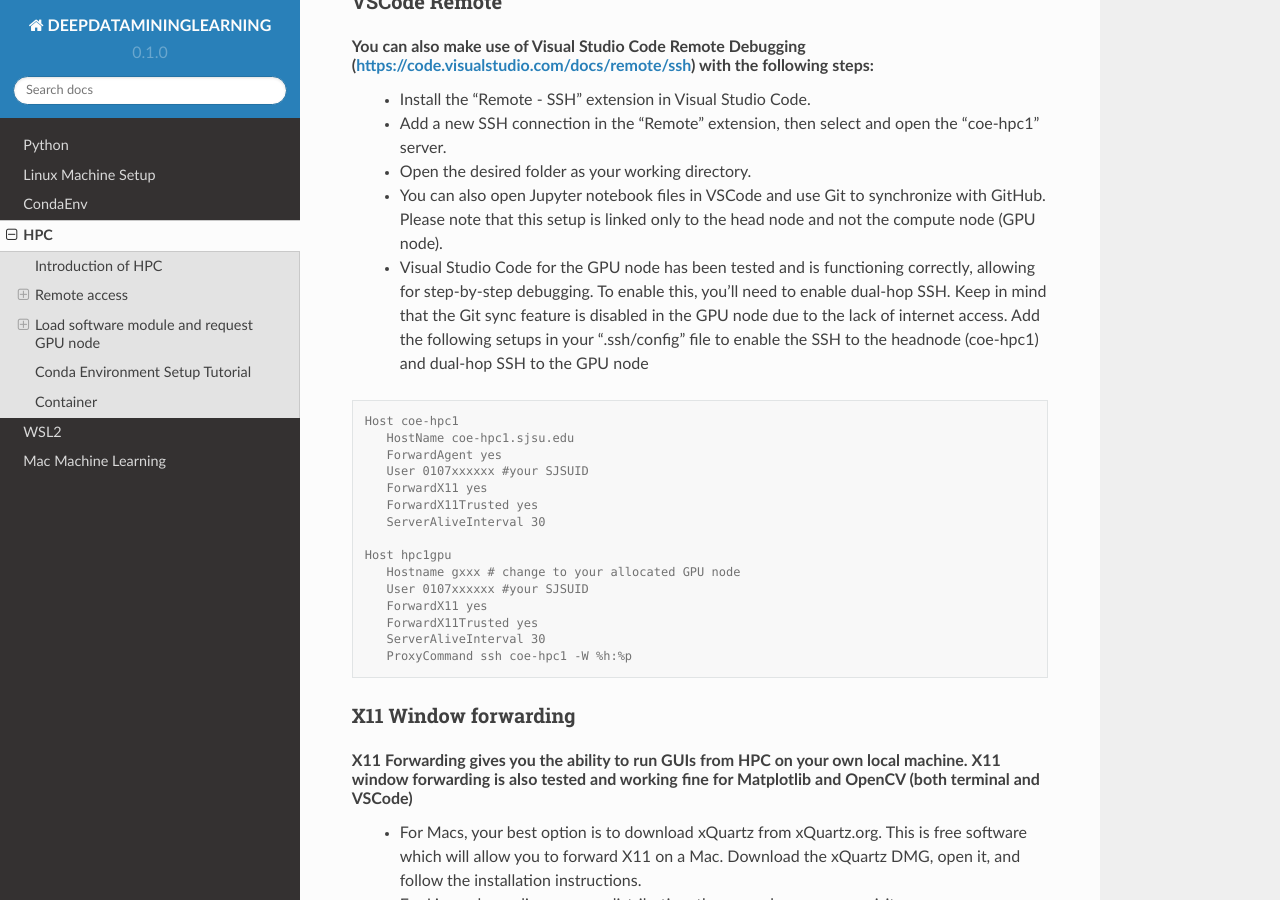
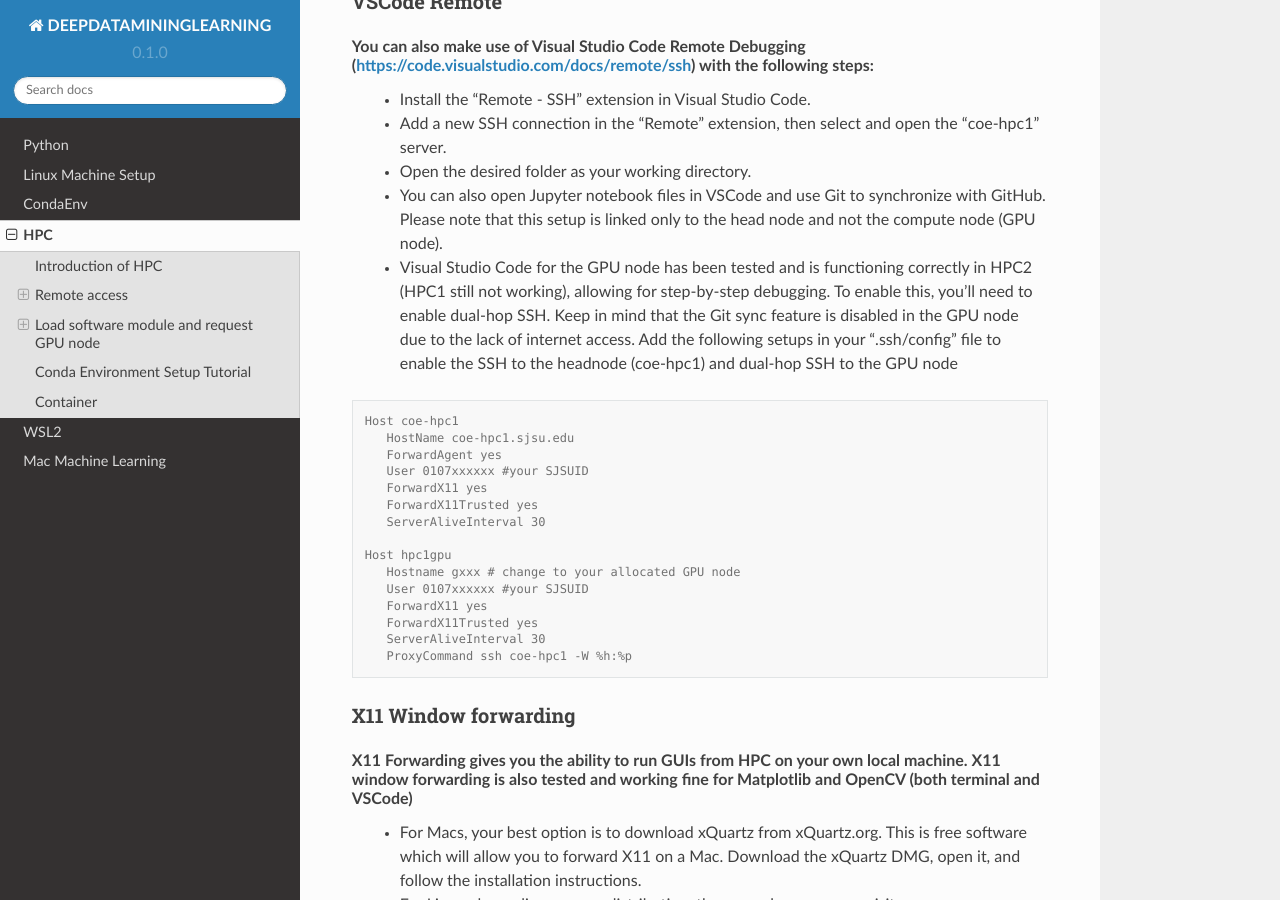
Before and after one commit to coderkj7/DeepDataMiningLearning_20251122, a Sphinx documentation site: the page built from docs/source/HPC2.rst, in a window 1280 px wide and 900 px high, scrolled down 1728 px. Built offline with Sphinx 7.4.7 and the Read the Docs theme 2.0.0, drawn with Linux system fonts in a browser that asks for light colours.

Commit message:
update HPC2 tutorial

```diff
--- a/docs/source/HPC2.rst
+++ b/docs/source/HPC2.rst
@@ -56,7 +56,7 @@ You can also make use of Visual Studio Code Remote Debugging (https://code.visua
    * Add a new SSH connection in the "Remote" extension, then select and open the "coe-hpc1" server.
    * Open the desired folder as your working directory.
    * You can also open Jupyter notebook files in VSCode and use Git to synchronize with GitHub. Please note that this setup is linked only to the head node and not the compute node (GPU node).
-   * Visual Studio Code for the GPU node has been tested and is functioning correctly, allowing for step-by-step debugging. To enable this, you'll need to enable dual-hop SSH. Keep in mind that the Git sync feature is disabled in the GPU node due to the lack of internet access. Add the following setups in your ".ssh/config" file to enable the SSH to the headnode (coe-hpc1) and dual-hop SSH to the GPU node
+   * Visual Studio Code for the GPU node has been tested and is functioning correctly in HPC2 (HPC1 still not working), allowing for step-by-step debugging. To enable this, you'll need to enable dual-hop SSH. Keep in mind that the Git sync feature is disabled in the GPU node due to the lack of internet access. Add the following setups in your ".ssh/config" file to enable the SSH to the headnode (coe-hpc1) and dual-hop SSH to the GPU node
 
 .. code-block:: console
 
```
